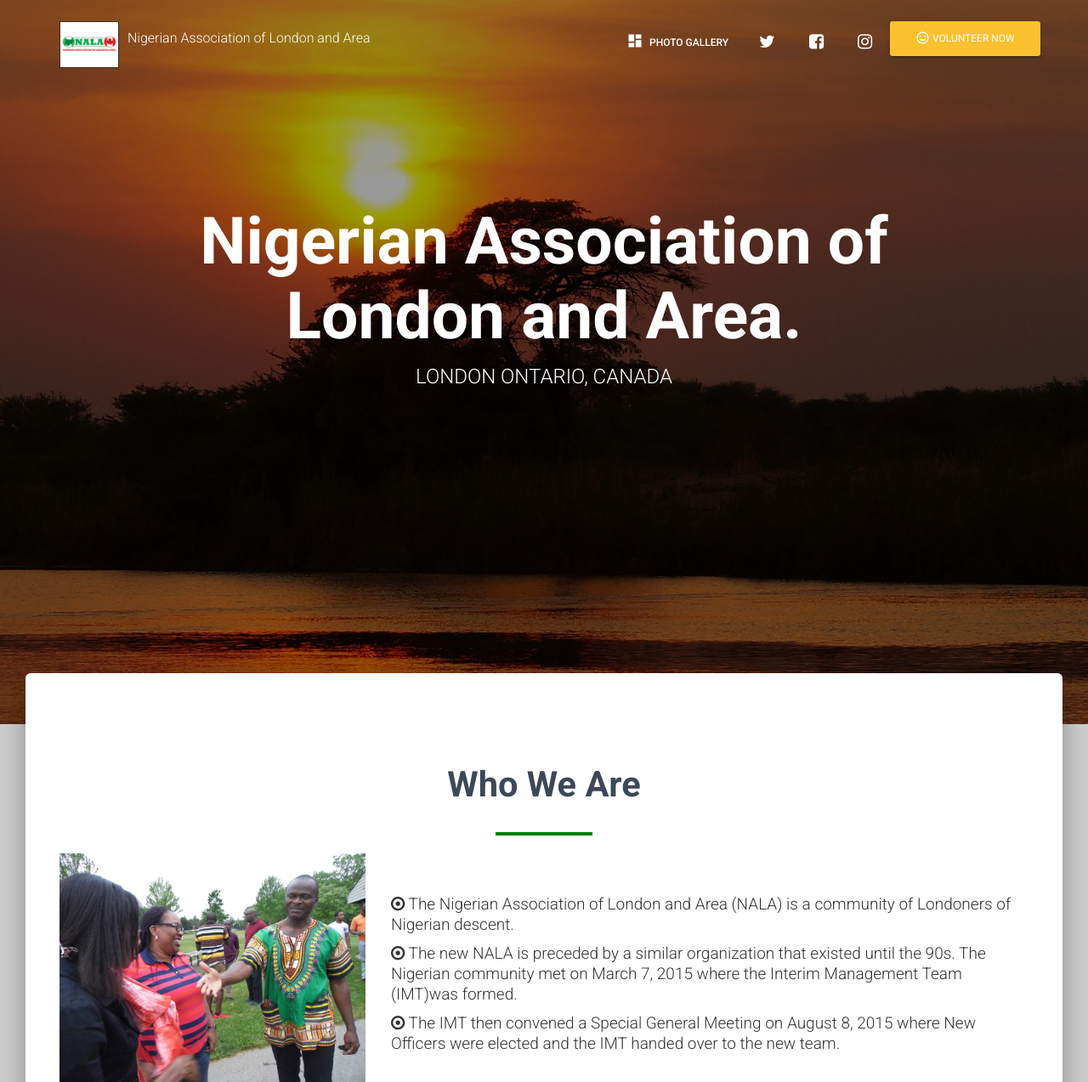
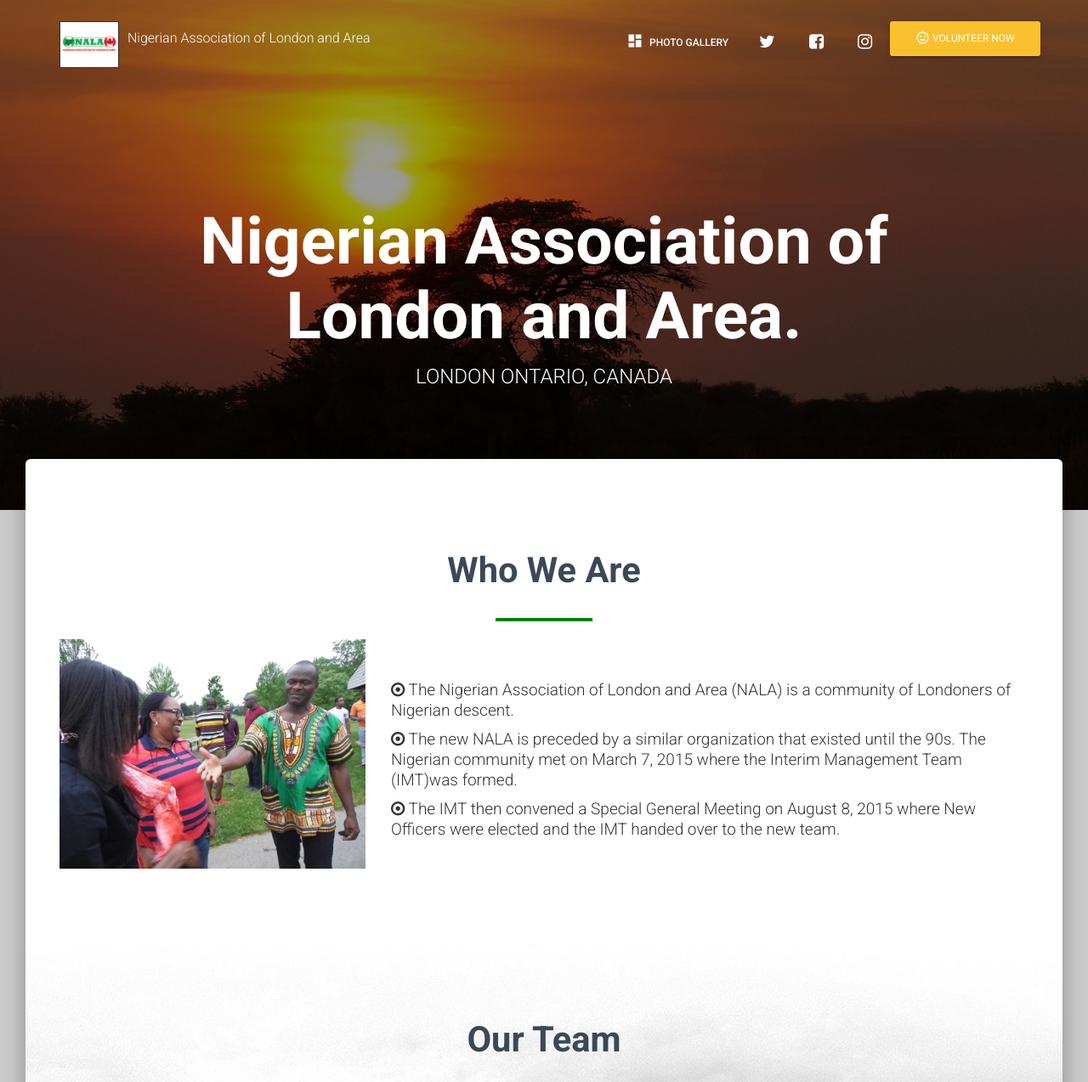
Before and after one commit to Developers-Foundation/nigerian-association, a PHP site: page / in a window 1280 px wide. Shown: the top 1273 px of the page at 85% size. Run offline with PHP 8.4, Linux system fonts and the light colour scheme; some libraries are stand-ins or nearby versions.

Commit message:
php change

```diff
--- a/public_html/assets/css/material-kit.css
+++ b/public_html/assets/css/material-kit.css
@@ -4046,3 +4046,10 @@ hr{
     width: 10%;
     clear: both;
 }
+
+.title-carousel{
+    position: relative;
+    height:600px;
+    width: 100%;
+    overflow: hidden;
+}
--- a/public_html/gallery.php
+++ b/public_html/gallery.php
@@ -9,5 +9,5 @@
 //$page = "profile-page";
 $page = "gallery-page";
 include_once("header.php");
-include_once("gallery.html");
+include_once("gallery2.php");
 include_once("footer.php");
--- a/public_html/index2.php
+++ b/public_html/index2.php
@@ -1,6 +1,6 @@
 <div class="header header-filter carousel slide" style="" id="title-carousel" xmlns="http://www.w3.org/1999/html"
      xmlns="http://www.w3.org/1999/html">
-    <div class="carousel-inner">
+    <div class="carousel-inner title-carousel" >
         <div class="item">
                 <img src="assets/img/bg.jpg" style="width: 100%;" class="img-responsive">
                 <div class="carousel-caption">
```
Also changed, not shown: public_html/gallery2.php (renamed from public_html/gallery.html, +18 -2 lines).
